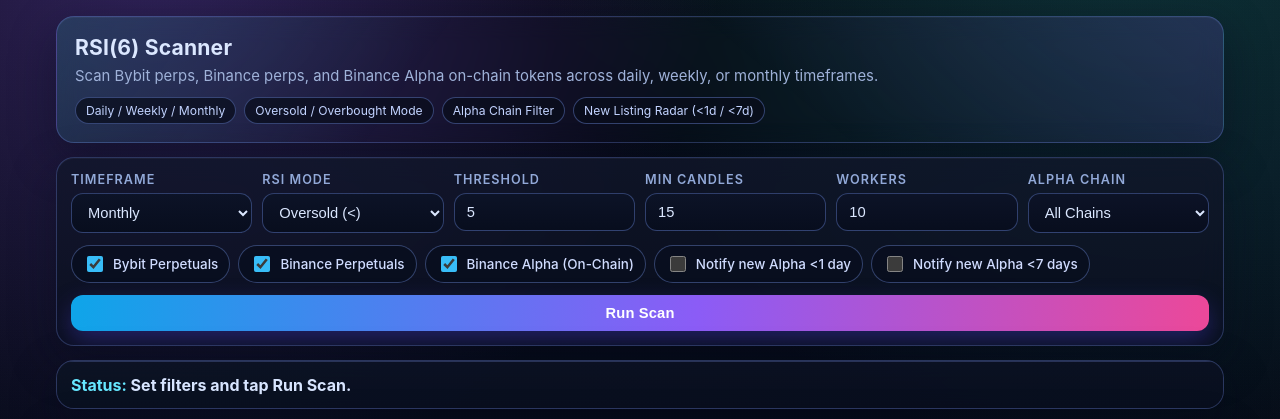
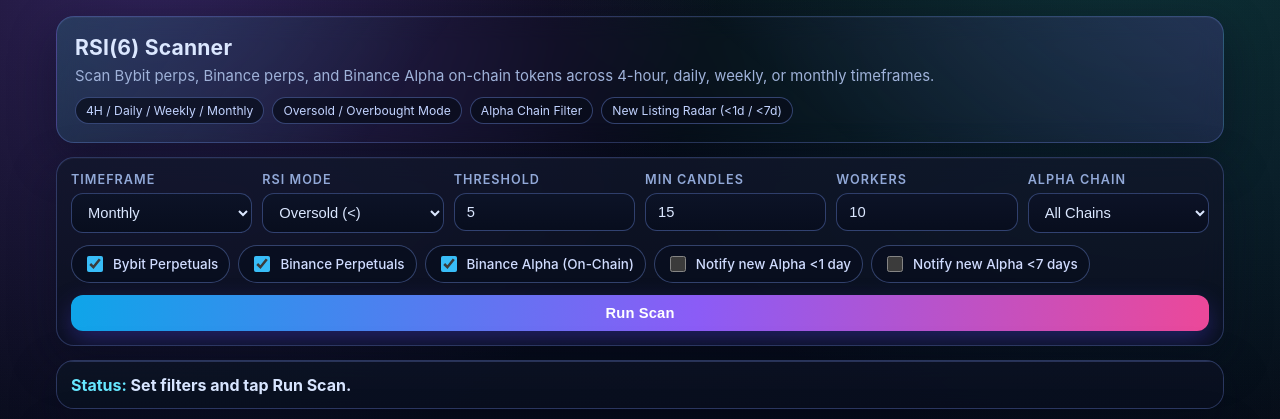
Before and after one commit to paulkiwana/rsi_scanner, a Flask app: page / in a window 1280 px wide. Shown: the top 419 px of the page. Run offline with Flask 3, Linux system fonts and the light colour scheme.

Commit message:
4H timeframe

```diff
--- a/templates/index.html
+++ b/templates/index.html
@@ -230,9 +230,9 @@
   <div class="wrap">
     <div class="glass hero">
       <h1>RSI(6) Scanner</h1>
-      <div class="subtitle">Scan Bybit perps, Binance perps, and Binance Alpha on-chain tokens across daily, weekly, or monthly timeframes.</div>
+      <div class="subtitle">Scan Bybit perps, Binance perps, and Binance Alpha on-chain tokens across 4-hour, daily, weekly, or monthly timeframes.</div>
       <div class="meta">
-        <span class="chip">Daily / Weekly / Monthly</span>
+        <span class="chip">4H / Daily / Weekly / Monthly</span>
         <span class="chip">Oversold / Overbought Mode</span>
         <span class="chip">Alpha Chain Filter</span>
         <span class="chip">New Listing Radar (&lt;1d / &lt;7d)</span>
@@ -244,6 +244,7 @@
         <div>
           <label>Timeframe</label>
           <select name="timeframe">
+            <option value="4hour" {% if form.timeframe == "4hour" %}selected{% endif %}>4 Hour</option>
             <option value="daily" {% if form.timeframe == "daily" %}selected{% endif %}>Daily</option>
             <option value="weekly" {% if form.timeframe == "weekly" %}selected{% endif %}>Weekly</option>
             <option value="monthly" {% if form.timeframe == "monthly" %}selected{% endif %}>Monthly</option>
--- a/web_app.py
+++ b/web_app.py
@@ -12,6 +12,7 @@ BINANCE_FUTURES_BASE = "https://fapi.binance.com"
 BINANCE_ALPHA_BASE = "https://www.binance.com"
 
 TIMEFRAMES = {
+    "4hour": {"label": "4 Hour", "bybit": "240", "binance": "4h", "binance_alpha": "4h"},
     "daily": {"label": "Daily", "bybit": "D", "binance": "1d", "binance_alpha": "1d"},
     "weekly": {"label": "Weekly", "bybit": "W", "binance": "1w", "binance_alpha": "1w"},
     "monthly": {"label": "Monthly", "bybit": "M", "binance": "1M", "binance_alpha": "1M"},
```
